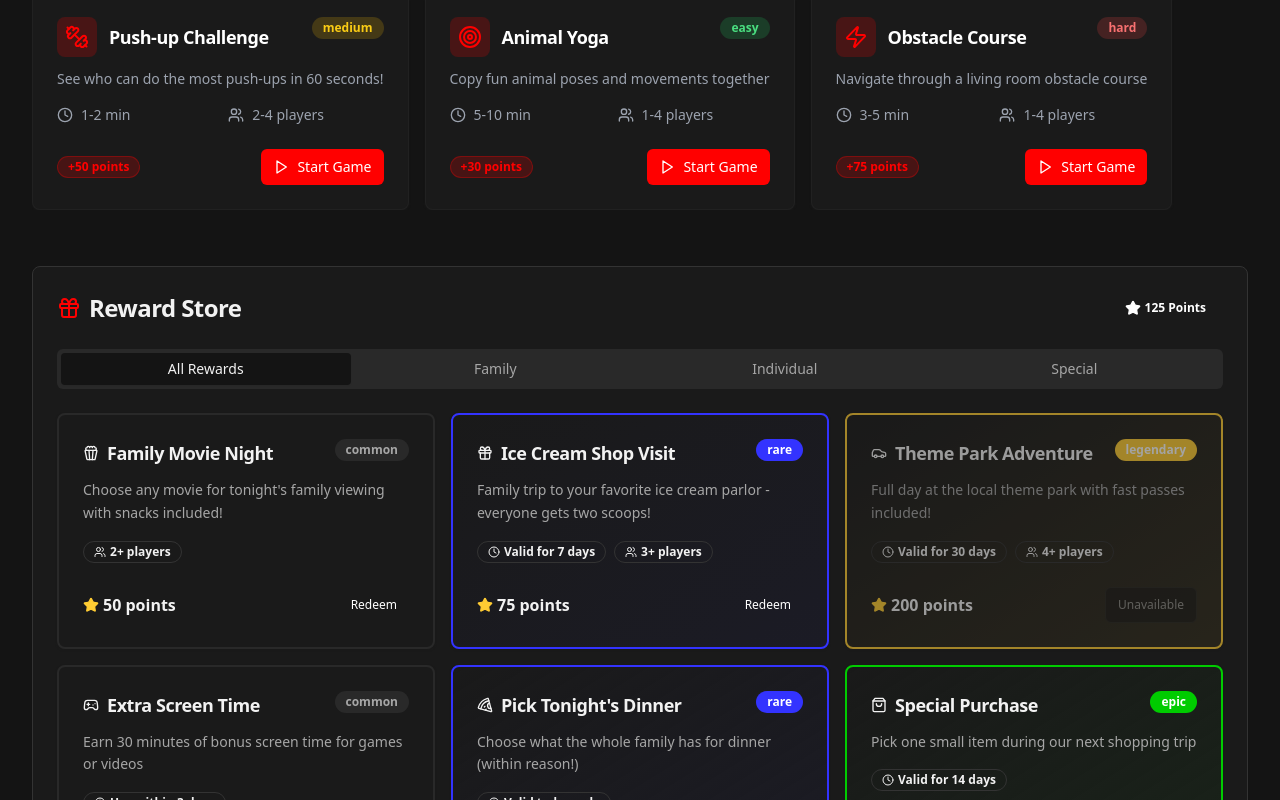
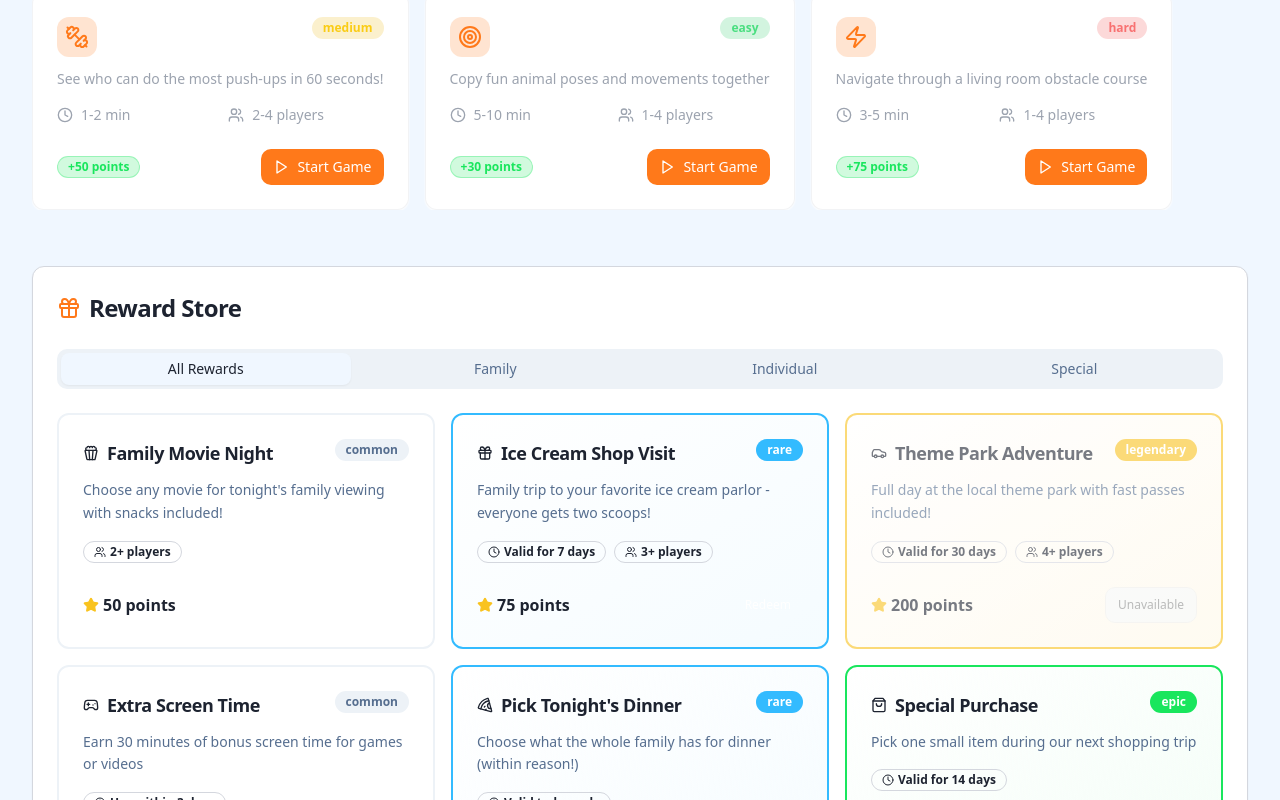
Before and after one commit to adjones29/family-move-play, a React (Vite) app: page / in a window 1280 px wide. Shown: the part 1614-2414 px from the top of the page. Built offline with nearby package versions, Linux system fonts and the light colour scheme.

Commit message:
Refactor: Update color scheme
Update the color scheme to be more fun and kid-friendly, moving away from the dark Netflix-style theme.

```diff
--- a/src/components/HeroSection.tsx
+++ b/src/components/HeroSection.tsx
@@ -18,18 +18,18 @@ export const HeroSection = () => {
       {/* Content */}
       <div className="relative z-10 flex flex-col justify-end h-full px-8 pb-20">
         <div className="max-w-2xl space-y-4">
-          <h1 className="text-5xl lg:text-6xl font-bold text-white leading-tight">
+          <h1 className="text-5xl lg:text-6xl font-bold text-white leading-tight drop-shadow-lg">
             FitFam
           </h1>
-          <p className="text-lg text-gray-200 max-w-lg">
+          <p className="text-lg text-white/90 max-w-lg drop-shadow-md">
             Keep your family active together through gamified fitness tracking, collaborative challenges, and shared rewards.
           </p>
           <div className="flex gap-4 mt-6">
-            <Button size="lg" className="bg-white text-black hover:bg-gray-200 font-semibold px-8">
+            <Button size="lg" className="bg-primary hover:bg-primary/90 text-primary-foreground font-semibold px-8 shadow-lg">
               <Play className="h-5 w-5 mr-2" />
               Start Challenge
             </Button>
-            <Button variant="secondary" size="lg" className="bg-gray-600/80 text-white hover:bg-gray-500/80 font-semibold px-8">
+            <Button variant="secondary" size="lg" className="bg-card/90 text-card-foreground hover:bg-card font-semibold px-8 shadow-lg backdrop-blur-sm">
               <Info className="h-5 w-5 mr-2" />
               More Info
             </Button>
--- a/src/components/HorizontalScroll.tsx
+++ b/src/components/HorizontalScroll.tsx
@@ -24,13 +24,13 @@ export const HorizontalScroll = ({ title, children }: HorizontalScrollProps) =>
 
   return (
     <div className="group relative px-8 py-6">
-      <h2 className="text-xl font-semibold text-white mb-4">{title}</h2>
+      <h2 className="text-xl font-semibold text-foreground mb-4">{title}</h2>
 
       {/* Scroll Buttons */}
       <Button
         variant="ghost"
         size="icon"
-        className="absolute left-2 top-1/2 -translate-y-1/2 z-10 bg-black/50 hover:bg-black/70 text-white opacity-0 group-hover:opacity-100 transition-opacity"
+        className="absolute left-2 top-1/2 -translate-y-1/2 z-10 bg-primary hover:bg-primary/90 text-primary-foreground opacity-0 group-hover:opacity-100 transition-opacity rounded-full"
         onClick={scrollLeft}
       >
         <ChevronLeft className="h-6 w-6" />
@@ -39,7 +39,7 @@ export const HorizontalScroll = ({ title, children }: HorizontalScrollProps) =>
       <Button
         variant="ghost"
         size="icon"
-        className="absolute right-2 top-1/2 -translate-y-1/2 z-10 bg-black/50 hover:bg-black/70 text-white opacity-0 group-hover:opacity-100 transition-opacity"
+        className="absolute right-2 top-1/2 -translate-y-1/2 z-10 bg-primary hover:bg-primary/90 text-primary-foreground opacity-0 group-hover:opacity-100 transition-opacity rounded-full"
         onClick={scrollRight}
       >
         <ChevronRight className="h-6 w-6" />
--- a/src/index.css
+++ b/src/index.css
@@ -6,65 +6,65 @@
 
 @layer base {
   :root {
-    /* Netflix Dark Theme */
-    --background: 0 0% 8%;
-    --foreground: 0 0% 95%;
+    /* Fun & Kid-Friendly Theme */
+    --background: 210 100% 97%;
+    --foreground: 220 25% 15%;
 
-    --card: 0 0% 10%;
-    --card-foreground: 0 0% 95%;
+    --card: 0 0% 100%;
+    --card-foreground: 220 25% 15%;
 
-    --popover: 0 0% 12%;
-    --popover-foreground: 0 0% 95%;
+    --popover: 0 0% 100%;
+    --popover-foreground: 220 25% 15%;
 
-    /* Netflix Red Primary */
-    --primary: 0 100% 50%;
+    /* Bright Orange Primary */
+    --primary: 25 100% 55%;
     --primary-foreground: 0 0% 100%;
 
-    /* Dark Secondary */
-    --secondary: 0 0% 14%;
-    --secondary-foreground: 0 0% 85%;
+    /* Light Purple Secondary */
+    --secondary: 270 60% 90%;
+    --secondary-foreground: 270 60% 25%;
 
-    --muted: 0 0% 16%;
-    --muted-foreground: 0 0% 65%;
+    --muted: 210 40% 95%;
+    --muted-foreground: 215 25% 45%;
 
-    /* Netflix Red Accent */
-    --accent: 0 100% 50%;
+    /* Vibrant Green Accent */
+    --accent: 140 80% 50%;
     --accent-foreground: 0 0% 100%;
 
     --destructive: 0 84% 60%;
     --destructive-foreground: 0 0% 100%;
 
-    --border: 0 0% 20%;
-    --input: 0 0% 16%;
-    --ring: 0 100% 50%;
+    --border: 220 13% 85%;
+    --input: 220 13% 90%;
+    --ring: 25 100% 55%;
 
-    --radius: 0.5rem;
+    --radius: 0.75rem;
 
-    /* Netflix Custom Design Tokens */
-    --gradient-hero: linear-gradient(180deg, transparent 0%, hsl(0 0% 8%) 100%);
-    --gradient-card: linear-gradient(135deg, hsl(0 0% 12%) 0%, hsl(0 0% 10%) 100%);
-    --gradient-netflix: linear-gradient(135deg, hsl(0 100% 50%) 0%, hsl(0 80% 45%) 100%);
-    --gradient-dark: linear-gradient(135deg, hsl(0 0% 10%) 0%, hsl(0 0% 8%) 100%);
+    /* Fun Custom Design Tokens */
+    --gradient-hero: linear-gradient(180deg, transparent 0%, hsl(210 100% 97%) 100%);
+    --gradient-card: linear-gradient(135deg, hsl(0 0% 100%) 0%, hsl(210 40% 98%) 100%);
+    --gradient-fun: linear-gradient(135deg, hsl(25 100% 55%) 0%, hsl(320 80% 65%) 100%);
+    --gradient-bright: linear-gradient(135deg, hsl(140 80% 50%) 0%, hsl(200 100% 60%) 100%);
 
     /* Achievement Colors */
-    --badge-gold: 45 100% 60%;
-    --badge-silver: 0 0% 75%;
-    --badge-bronze: 25 70% 50%;
+    --badge-gold: 45 95% 55%;
+    --badge-silver: 220 15% 65%;
+    --badge-bronze: 25 80% 55%;
 
-    /* Family Member Colors - Netflix Style */
-    --member-1: 0 100% 50%; /* Netflix Red */
-    --member-2: 120 100% 40%; /* Green */
-    --member-3: 240 100% 60%; /* Blue */
-    --member-4: 45 100% 50%; /* Gold */
+    /* Family Member Colors - Fun & Bright */
+    --member-1: 320 80% 65%; /* Bright Pink */
+    --member-2: 140 80% 50%; /* Vibrant Green */
+    --member-3: 200 100% 60%; /* Sky Blue */
+    --member-4: 45 95% 55%; /* Sunny Orange */
 
     /* Animations */
     --transition-smooth: all 0.3s ease-out;
     --transition-hover: all 0.2s ease-out;
 
-    /* Netflix Shadows */
-    --shadow-card: 0 4px 20px -4px hsl(0 0% 0% / 0.3);
-    --shadow-hover: 0 8px 25px -8px hsl(0 0% 0% / 0.5);
-    --shadow-float: 0 12px 40px -12px hsl(0 0% 0% / 0.4);
+    /* Fun Shadows */
+    --shadow-card: 0 4px 20px -4px hsl(220 25% 15% / 0.1);
+    --shadow-hover: 0 8px 25px -8px hsl(220 25% 15% / 0.15);
+    --shadow-float: 0 12px 40px -12px hsl(25 100% 55% / 0.2);
 
     --sidebar-background: 0 0% 98%;
 
--- a/tailwind.config.ts
+++ b/tailwind.config.ts
@@ -74,8 +74,8 @@ export default {
 			backgroundImage: {
 				'gradient-hero': 'var(--gradient-hero)',
 				'gradient-card': 'var(--gradient-card)',
-				'gradient-netflix': 'var(--gradient-netflix)',
-				'gradient-dark': 'var(--gradient-dark)'
+				'gradient-fun': 'var(--gradient-fun)',
+				'gradient-bright': 'var(--gradient-bright)'
 			},
 			boxShadow: {
 				'card': 'var(--shadow-card)',
```
